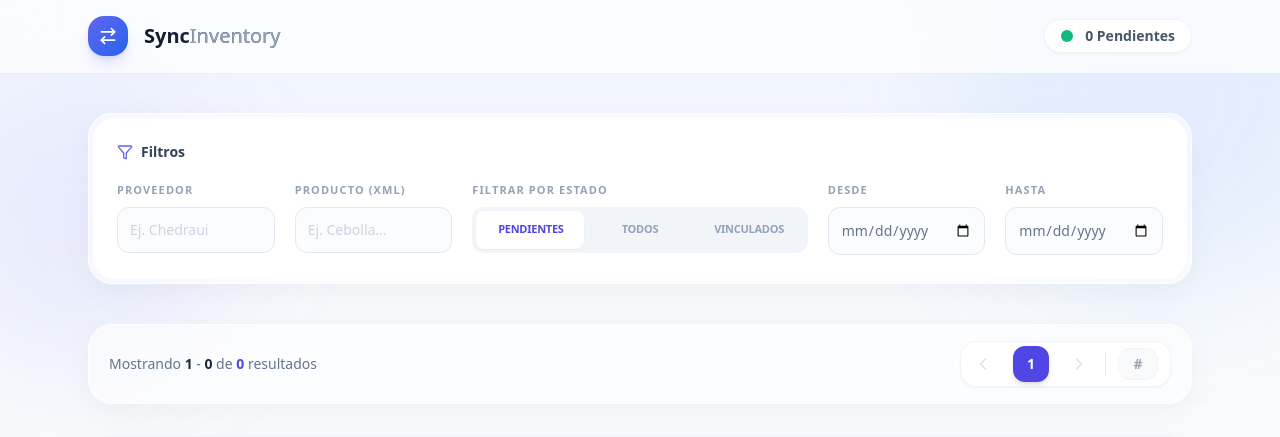
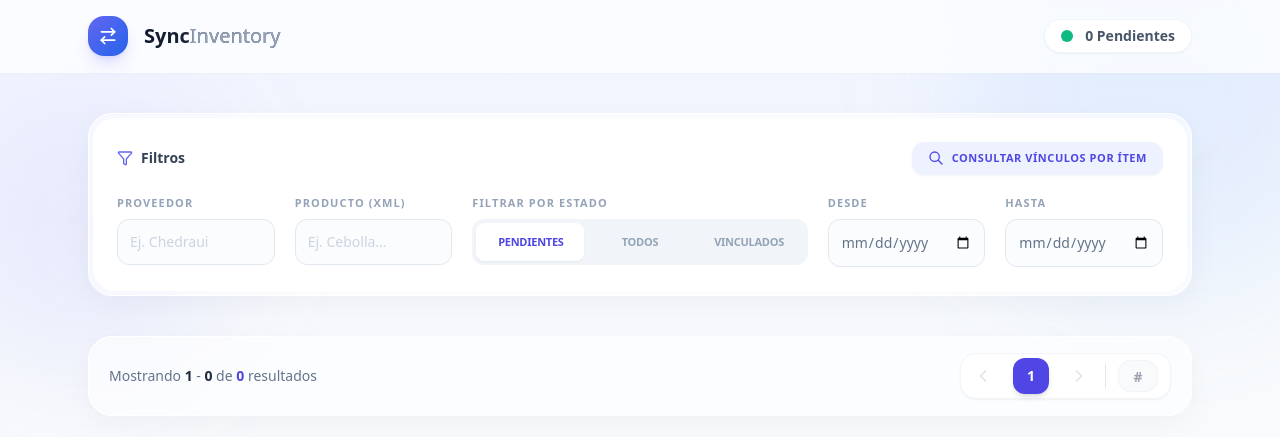
Before and after one commit to restax099-cell/Proyecto_Servidor, a Django app: page /asociacion-panel/ in a window 1280 px wide; the page is wider, and only the part inside the window is pictured. Shown: the top 437 px of that part. Run offline with Django 5.2, Linux system fonts and the light colour scheme; the visitor is signed in with stand-in values (Sample User, id 1); some libraries are stand-ins or nearby versions.

Commit message:
Modificando web de asociación de items; Agregando nueva funcionalidad; Ahora existe un botón en el panel de filtros para desplegar una consulta por nombre de item que despliega una lista de productos / conceptos xml asociados al item escrito en el textfield

```diff
--- a/Proyecto_Inv_Server/api/views/items_views.py
+++ b/Proyecto_Inv_Server/api/views/items_views.py
@@ -249,7 +249,31 @@ def get_dashboard_detail(request):
         print(f"Error en SP Item Detail: {e}")
         return Response({"error": "Error interno al procesar el detalle del ítem"}, status=500)
 
+@api_view(["GET"])
+@permission_classes([IsAuthenticated])
+def get_associate_item(request):
+    search = request.GET.get('search', '')
 
+    try:
+        limit = int(request.GET.get('limit', 50))
+        offset = int(request.GET.get('offset', 0))
+    except ValueError:
+        limit = 50
+        offset = 0
+
+    try:
+        with connection.cursor() as cursor:
+            cursor.execute("CALL sp_get_associate_item(%s, %s, %s)", [search, limit, offset])
+            columns = [col[0] for col in cursor.description]
+            results = [dict(zip(columns, row)) for row in cursor.fetchall()]
+
+        return JsonResponse({
+            "status": "success",
+            "data": results
+        })
+
+    except Exception as e:
+        return JsonResponse({"status": "error", "message": str(e)}, status=500)
 
 
 #? API'S RELACIONADAS AL CATOLOGO DE ITEMS
--- a/Proyecto_Inv_Server/web/static/js/app_asociacion/api_asociacion.js
+++ b/Proyecto_Inv_Server/web/static/js/app_asociacion/api_asociacion.js
@@ -27,6 +27,18 @@ export async function fetchInventorySync(page, filters, signal) {
     if (filters.dateTo) params.append('fecha_hasta', filters.dateTo);
 
     const url = `/api/items/get-items-sync/?${params.toString()}`;
+    return await fetchData(url, signal);
+}
+
+export async function fetchAssociateItem(searchQuery, limit = 50, offset = 0, signal) {
+    const params = new URLSearchParams({
+        search: searchQuery,
+        limit: limit,
+        offset: offset
+    });
+
+    const url = `/api/items/get-associate-item/?${params.toString()}`;
+
     return await fetchData(url, signal);
 }
 
--- a/Proyecto_Inv_Server/web/static/js/app_asociacion/app_asociacion.js
+++ b/Proyecto_Inv_Server/web/static/js/app_asociacion/app_asociacion.js
@@ -1,13 +1,17 @@
-// 1. Importamos Alpine y su plugin de Collapse como módulos directamente
 import collapse from 'https://cdn.jsdelivr.net/npm/@alpinejs/collapse@3.x.x/dist/module.esm.js';
 import Alpine from 'https://cdn.jsdelivr.net/npm/alpinejs@3.x.x/dist/module.esm.js';
 
-// 2. Importamos tus utilidades
 import { renderIcon } from '../../utils/icons.js';
 import { fetchInventorySync, fetchModalItems, saveAssociation, unregisterAssociation } from './api_asociacion.js';
 import { getTheme } from './theme_asociacion.js';
 
+import { itemAssociationManager } from './search_item_associate.js';
+
 Alpine.plugin(collapse);
+
+Alpine.data('itemAssociationManager', itemAssociationManager);
+
+
 
 Alpine.data('inventoryApp', () => ({
 
@@ -25,6 +29,9 @@ Alpine.data('inventoryApp', () => ({
     totalPages: 1,
     itemsPerPage: 20,
     abortController: null,
+
+
+    showItemSearch: false,
 
 
     renderIcon,
--- /dev/null
+++ b/Proyecto_Inv_Server/web/static/js/app_asociacion/search_item_associate.js
@@ -0,0 +1,29 @@
+import { fetchAssociateItem } from './api_asociacion.js';
+
+export function itemAssociationManager() {
+    return {
+        searchQuery: '',
+        linkedXmls: [],
+        isLoadingXmls: false,
+
+        async handleSearchInput() {
+            if (this.searchQuery.length < 3) {
+                this.linkedXmls = [];
+                return;
+            }
+
+            this.isLoadingXmls = true;
+            try {
+                const response = await fetchAssociateItem(this.searchQuery);
+
+                if (response && response.status === 'success') {
+                    this.linkedXmls = response.data;
+                }
+            } catch (error) {
+                console.error("Error buscando asociaciones de XML:", error);
+            } finally {
+                this.isLoadingXmls = false;
+            }
+        }
+    }
+}
--- a/Proyecto_Inv_Server/web/templates/asociacion_items/filtros_asociacion.html
+++ b/Proyecto_Inv_Server/web/templates/asociacion_items/filtros_asociacion.html
@@ -1,11 +1,22 @@
 <div class="bg-white/60 backdrop-blur-sm rounded-3xl shadow-[0_8px_30px_rgb(0,0,0,0.04)] border border-white p-1 mb-10">
     <div class="bg-white rounded-[22px] p-5 sm:p-6">
-        <div class="flex items-center gap-2 mb-5">
-            <span x-html="renderIcon('filter', 'w-4 h-4 text-indigo-500')"></span>
-            <h2 class="text-sm font-bold text-slate-700">Filtros</h2>
+
+        <!-- HEADER DE FILTROS Y BOTÓN DE CONSULTA -->
+        <div class="flex flex-col sm:flex-row sm:items-center justify-between gap-4 mb-5">
+            <div class="flex items-center gap-2">
+                <span x-html="renderIcon('filter', 'w-4 h-4 text-indigo-500')"></span>
+                <h2 class="text-sm font-bold text-slate-700">Filtros</h2>
+            </div>
+
+            <!-- EL NUEVO BOTÓN TOGGLE -->
+            <button @click="showItemSearch = !showItemSearch"
+                    class="flex items-center justify-center gap-2 px-4 py-2 text-[11px] font-bold uppercase tracking-wider text-indigo-600 bg-indigo-50 rounded-xl hover:bg-indigo-100 transition-colors shadow-sm">
+                <svg class="w-4 h-4" fill="none" stroke="currentColor" viewBox="0 0 24 24"><path stroke-linecap="round" stroke-linejoin="round" stroke-width="2" d="M21 21l-6-6m2-5a7 7 0 11-14 0 7 7 0 0114 0z"></path></svg>
+                <span x-text="showItemSearch ? 'Cerrar Consulta' : 'Consultar Vínculos por Ítem'"></span>
+            </button>
         </div>
+
         <div class="grid grid-cols-2 lg:grid-cols-6 gap-4 sm:gap-5">
-
             <!-- PROOVEDOR SEARCH -->
             <div class="group col-span-2 lg:col-span-1">
                 <label class="block text-[11px] font-bold text-slate-400 uppercase tracking-widest mb-2 transition-colors group-focus-within:text-indigo-500">Proveedor</label>
@@ -24,7 +35,6 @@
                     Filtrar por Estado
                 </label>
                 <div class="bg-slate-100 p-1 rounded-xl flex items-center relative h-[46px]">
-
                     <div class="absolute top-1 bottom-1 left-1 w-[calc(33.33%-4px)] bg-white rounded-lg shadow-sm transition-all duration-300 ease-out z-0"
                         :style="filters.status === 0 ? 'transform: translateX(0%)' :
                                 (filters.status === 2 ? 'transform: translateX(100%)' : 'transform: translateX(200%)')">
@@ -35,13 +45,11 @@
                             :class="filters.status === 0 ? 'text-indigo-600' : 'text-slate-400 hover:text-slate-600'">
                         <span class="block sm:hidden">Pend.</span><span class="hidden sm:block">Pendientes</span>
                     </button>
-
                     <button @click="filters.status = 2; loadFromApi(1)"
                             class="flex-1 text-center text-[10px] sm:text-[11px] font-bold uppercase tracking-tight transition-colors relative z-10"
                             :class="filters.status === 2 ? 'text-indigo-600' : 'text-slate-400 hover:text-slate-600'">
                         Todos
                     </button>
-
                     <button @click="filters.status = 1; loadFromApi(1)"
                             class="flex-1 text-center text-[10px] sm:text-[11px] font-bold uppercase tracking-tight transition-colors relative z-10"
                             :class="filters.status === 1 ? 'text-indigo-600' : 'text-slate-400 hover:text-slate-600'">
@@ -61,7 +69,67 @@
                 <label class="block text-[11px] font-bold text-slate-400 uppercase tracking-widest mb-2 transition-colors group-focus-within:text-indigo-500">Hasta</label>
                 <input type="date" x-model="filters.dateTo" class="w-full bg-slate-50/50 border border-slate-200 text-slate-500 text-sm rounded-xl focus:bg-white focus:ring-4 focus:ring-indigo-500/10 focus:border-indigo-500 block p-3 outline-none transition-all">
             </div>
+        </div>
 
+        <!-- CONSULTA DE ITEM -->
+        <div x-show="showItemSearch" x-collapse x-cloak>
+
+            <div class="mt-6 pt-6 border-t border-slate-100" x-data="itemAssociationManager()">
+
+                <div class="flex items-center gap-2 mb-4">
+                    <svg class="w-4 h-4 text-indigo-500" fill="none" stroke="currentColor" viewBox="0 0 24 24"><path stroke-linecap="round" stroke-linejoin="round" stroke-width="2" d="M19 11H5m14 0a2 2 0 012 2v6a2 2 0 01-2 2H5a2 2 0 01-2-2v-6a2 2 0 012-2m14 0V9a2 2 0 00-2-2M5 11V9a2 2 0 012-2m0 0V5a2 2 0 012-2h6a2 2 0 012 2v2M7 7h10"></path></svg>
+                    <h3 class="text-sm font-bold text-slate-700">Explorador de Vínculos</h3>
+                </div>
+
+                <div class="relative mb-4">
+                    <div class="absolute inset-y-0 left-0 flex items-center pl-4 pointer-events-none">
+                        <svg class="w-4 h-4 text-slate-400 focus-within:text-indigo-500 transition-colors" fill="none" stroke="currentColor" viewBox="0 0 24 24"><path stroke-linecap="round" stroke-linejoin="round" stroke-width="2" d="M21 21l-6-6m2-5a7 7 0 11-14 0 7 7 0 0114 0z"></path></svg>
+                    </div>
+
+                    <input type="text"
+                        x-model="searchQuery"
+                        @input.debounce.300ms="handleSearchInput()"
+                        placeholder="Escribe un nombre o coincidencia parcial (Ej. Aguacate)..."
+                        class="w-full bg-slate-50/50 border border-slate-200 text-slate-800 text-sm rounded-xl focus:bg-white focus:ring-4 focus:ring-indigo-500/10 focus:border-indigo-500 block pl-11 p-3 outline-none transition-all placeholder:text-slate-300">
+                </div>
+
+                <div class="bg-white border border-slate-200 rounded-xl shadow-sm overflow-hidden" style="max-height: 280px; overflow-y: auto;">
+
+                    <div x-show="!isLoadingXmls && linkedXmls.length === 0 && searchQuery.length < 3" class="p-6 text-center text-slate-400 text-sm font-medium">
+                        Escribe al menos 3 letras para ver los vínculos correspondientes.
+                    </div>
+
+                    <div x-show="isLoadingXmls" class="p-6 text-center text-indigo-400 text-sm font-medium animate-pulse">
+                        Consultando facturas vinculadas...
+                    </div>
+
+                    <div x-show="!isLoadingXmls && linkedXmls.length === 0 && searchQuery.length >= 3" class="p-6 text-center text-slate-400 text-sm font-medium">
+                        No se encontraron XMLs vinculados con esa palabra.
+                    </div>
+
+                    <ul x-show="!isLoadingXmls && linkedXmls.length > 0" class="divide-y divide-slate-100">
+                        <template x-for="xml in linkedXmls" :key="xml.id_item + xml.descripcion_concepto + xml.proveedor">
+                            <li class="p-4 hover:bg-slate-50 transition-colors flex justify-between items-center">
+                                <div>
+                                    <div class="text-sm font-bold text-slate-700" x-text="xml.descripcion_concepto"></div>
+                                    <div class="text-xs text-slate-500 mt-1">
+                                        <span class="font-semibold text-indigo-600" x-text="xml.nombre_item"></span>
+                                        <span class="mx-1">•</span>
+                                        <span class="font-medium text-slate-600" x-text="xml.proveedor"></span>
+                                        <span class="mx-1">•</span>
+                                        SAT: <span class="text-slate-400" x-text="xml.clave_sat ? (xml.clave_sat.substring(0, 15) + '...') : 'N/A'"></span>
+                                    </div>
+                                </div>
+                                <span class="inline-flex items-center gap-1 px-2.5 py-1 rounded-lg bg-emerald-50 text-emerald-600 text-[10px] font-bold uppercase tracking-wider border border-emerald-100">
+                                    <svg class="w-3 h-3" fill="none" stroke="currentColor" viewBox="0 0 24 24"><path stroke-linecap="round" stroke-linejoin="round" stroke-width="2" d="M13.828 10.172a4 4 0 00-5.656 0l-4 4a4 4 0 105.656 5.656l1.102-1.101m-.758-4.899a4 4 0 005.656 0l4-4a4 4 0 00-5.656-5.656l-1.1 1.1"></path></svg>
+                                    Vinculado
+                                </span>
+                            </li>
+                        </template>
+                    </ul>
+                </div>
+            </div>
         </div>
+
     </div>
 </div>
```
Also changed, not shown: Proyecto_Inv_Server/api/routes/items_urls.py (+9 -7 lines).
